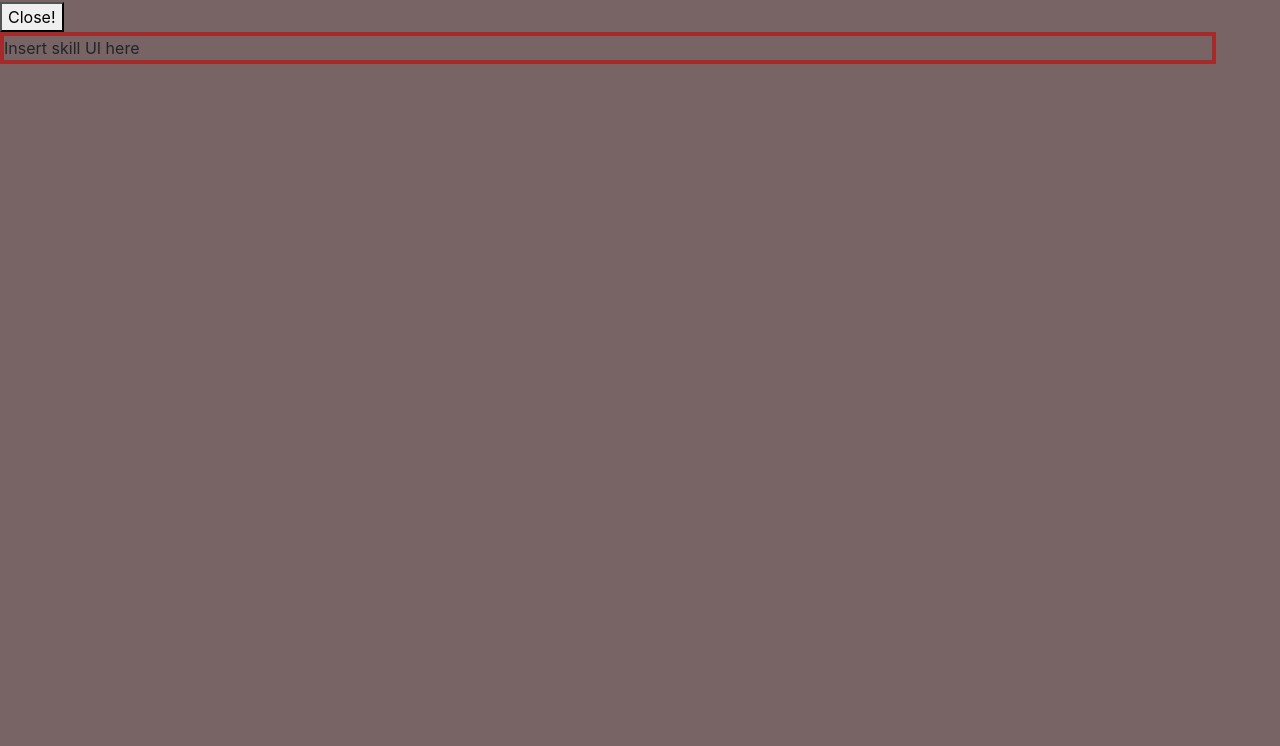
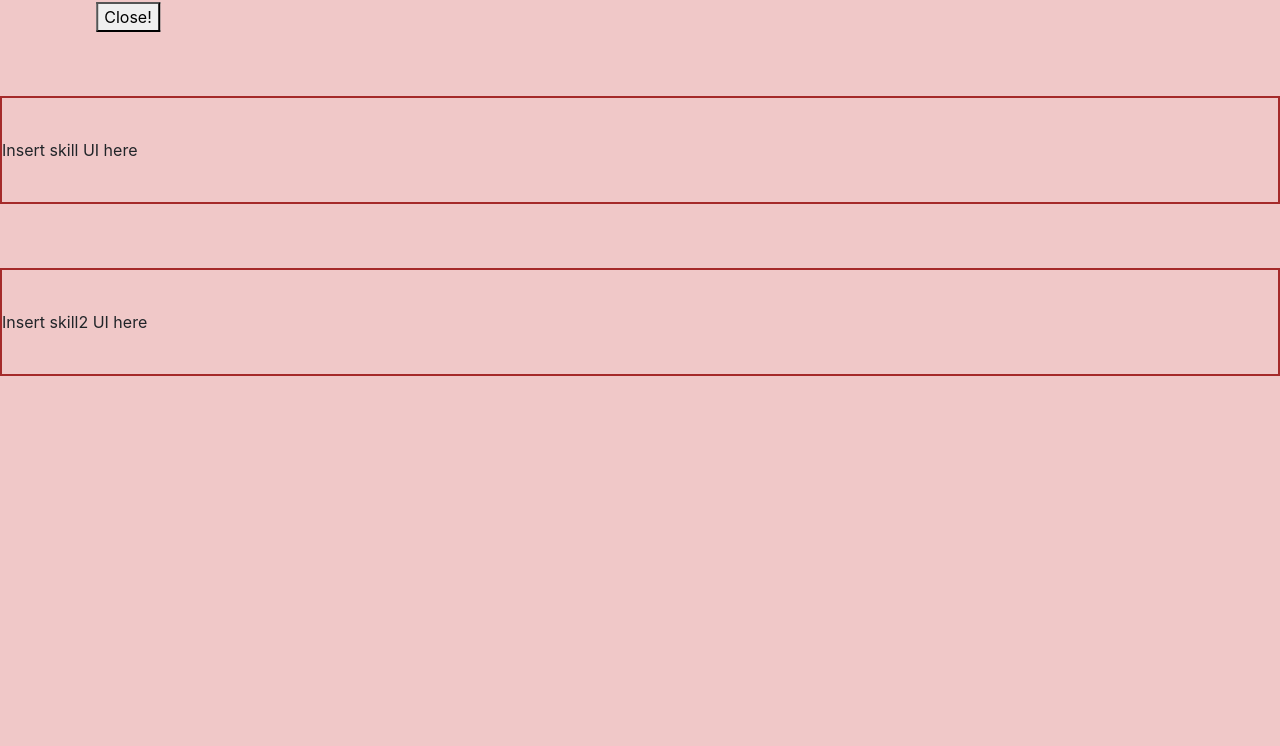
Before and after one commit to Eldenwyre/YATM, an Electron app: page skills.html in a window 1280 px wide. Shown: the part 54-800 px from the top of the page. Drawn offline with nearby package versions, Linux system fonts and the light colour scheme; no server answers.

Commit message:
Clean up Skill/Task Tabs

```diff
--- a/skills.html
+++ b/skills.html
@@ -3,7 +3,6 @@
 <html>
   <head>
     <meta charset="UTF-8">
-    <title>YATM</title>
 
     <!-- Source our external script, which will allow us to change
          the values of the below elements-->
@@ -12,22 +11,27 @@
 
   </head>
 
-  <body style="background: rgb(120, 100, 100);">
+  <body style="background: rgb(240, 200, 200);">
 
     <center><h1>SKILLS!</center></h1>
 
     <!--Adds a button to close the skills menu-->
-    <button id="skillclose" style="float: center;">Close!</button>
+    <div>
+    <button id="skillclose" style="margin-left: 10%;
+    transform: translate(-50%, 0%);">Close!</button>
+    </div>
+
+    <div class='skillTab'>
+      Insert skill UI here
+    </div>
+
+    <div class='skillTab'>
+      Insert skill2 UI here
+    </div>
+
+    <script src="local_modules\rust_core\native\src\skill.rs"></script>
 
   </body>
-
-  <div
-    style="width: 95%;
-    overflow: auto;
-    border: 4px solid brown;
-    ">
-      Insert skill UI here
-  </div>
 
   <script src="external.js">
     window.$ = window.jquery = require("jquery");
@@ -36,6 +40,16 @@
     require("./renderer.js");
   </script>
 
+  <style>
+      .skillTab{
+        width: 100%;
+        overflow: auto;
+        border: 2px solid brown;
+        margin: 5%;
+        margin-left: 0%;
+        padding: 2.5em 0em;
+      }
+  </style>
 </html>
 
 <!--Script to call the main file to close the skills menu-->
```
Also changed, not shown: tasks.html (+24 -11 lines).
